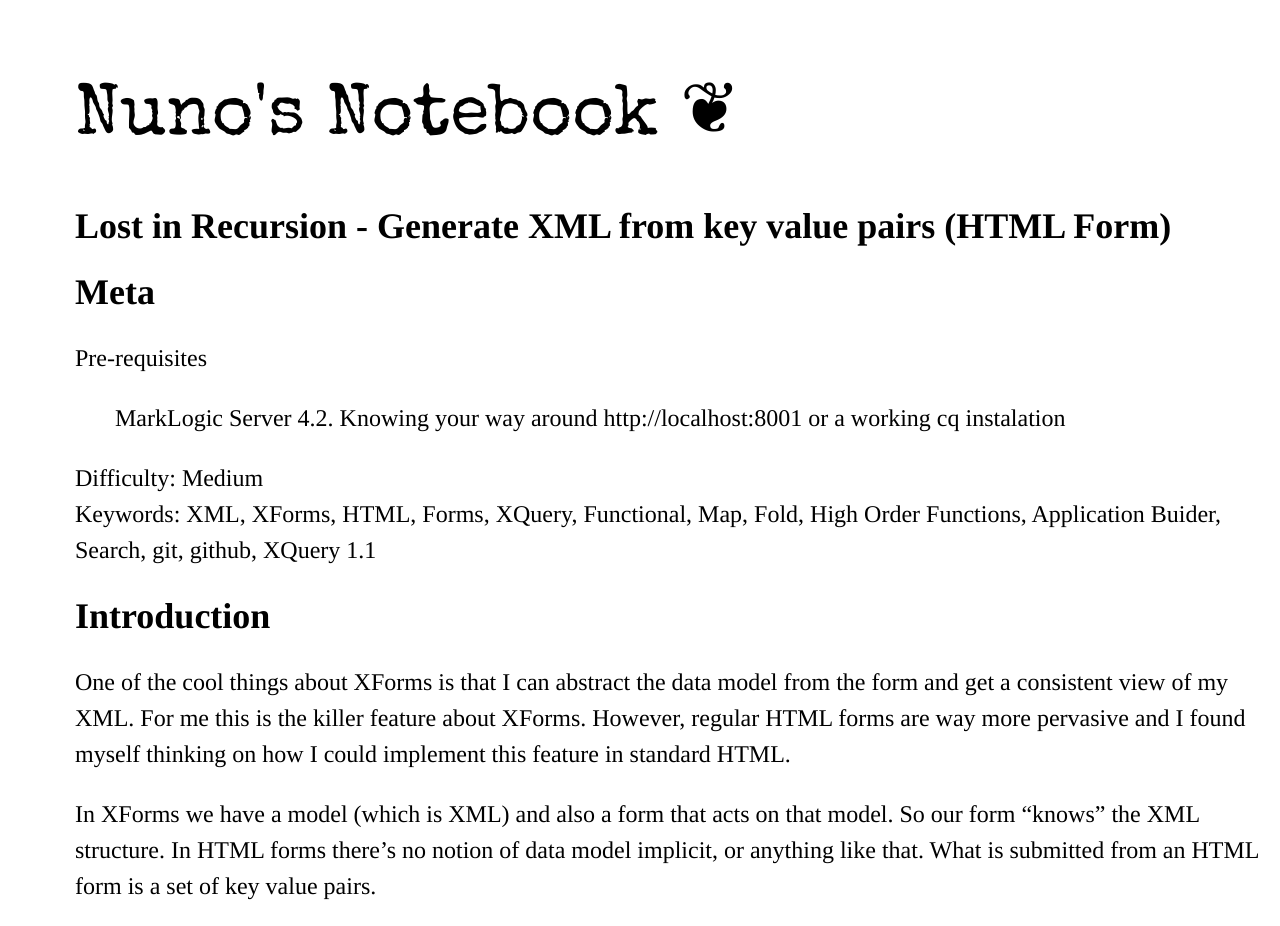
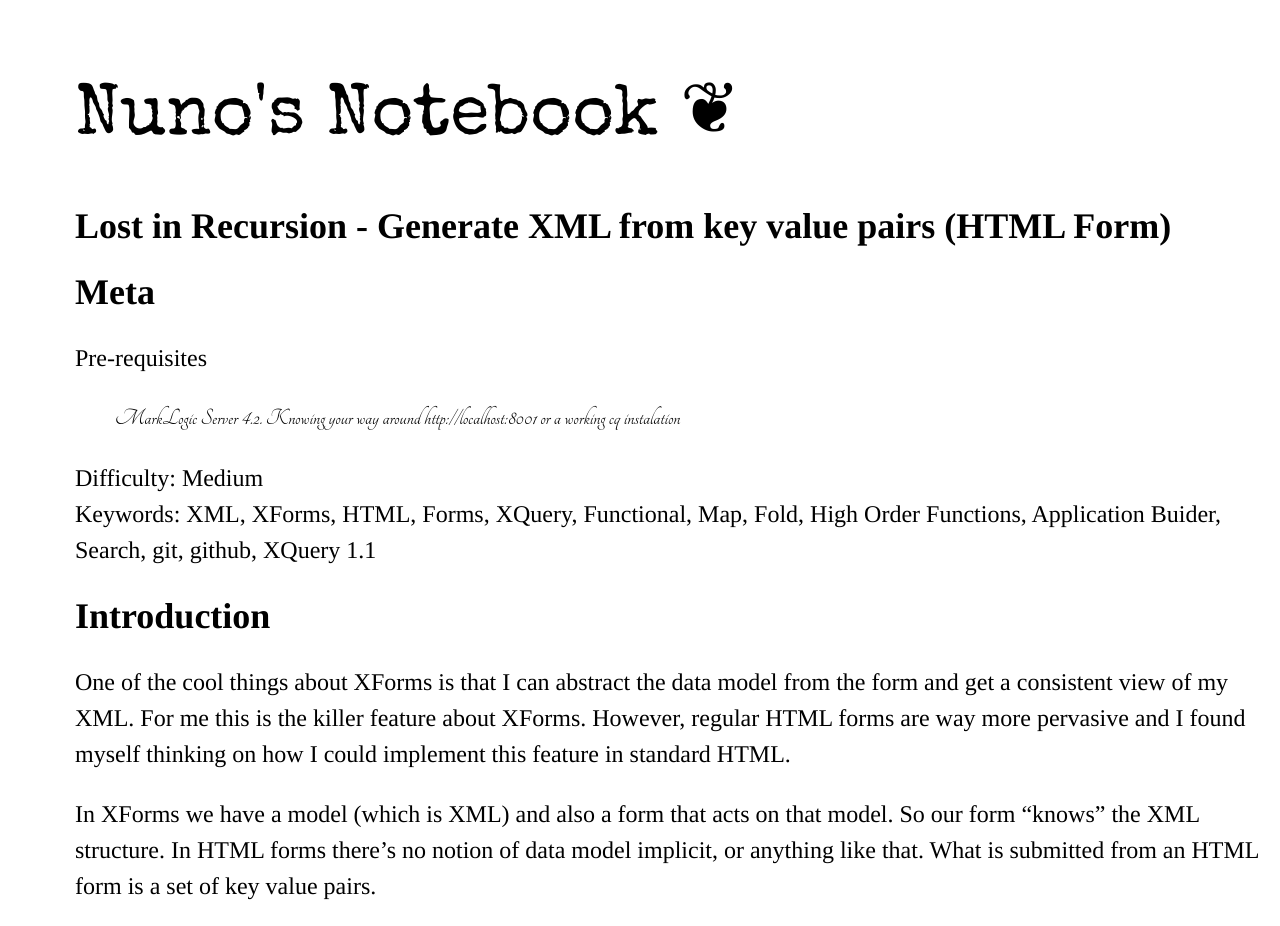
Before and after one commit to dscape/dscape.github.com, a Jekyll site: the page built from _posts/2010-08-28-lost-in-recursion-generate-xml-from-key-value-pairs-html-form.markdown, in a window 1280 px wide. Shown: the top 926 px of the page. Built offline with Jekyll 4.4.1, drawn with Linux system fonts in a browser that asks for light colours; Markdown is read by kramdown in place of the engine named in the settings; grey boxes are pictures that could not be loaded.

Commit message:
check style partial

```diff
--- a/_layouts/default.html
+++ b/_layouts/default.html
@@ -6,7 +6,9 @@
      <link href="http://feeds.feedburner.com/nunojob" rel="alternate" title="Nuno Job" type="application/atom+xml" />
      <link rel="stylesheet" href="/css/screen.css" type="text/css" media="screen, projection"/>
      <link rel="stylesheet" type="text/css"
-           href="http://fonts.googleapis.com/css?family=Inconsolata">
+            href="http://fonts.googleapis.com/css?family=Inconsolata">
+     <link rel="stylesheet" type="text/css"
+            href="http://fonts.googleapis.com/css?family=Tangerine">
      <link rel="stylesheet" type="text/css"
            href="http://fonts.googleapis.com/css?family=Special+Elite">
       <link rel="stylesheet" type="text/css"
--- a/css/screen.css
+++ b/css/screen.css
@@ -1,17 +1,18 @@
-body     { line-height: 1.5em ; margin: 100px 0 0 75px ;
+body       { line-height: 1.5em ; margin: 100px 0 0 75px ;
   font-family: Times, serif ; font-size: 18pt ; }
-h1       { font-size: 1.5em; margin-top: 1.5em; }
-ul       { padding: 0; }
-ul li    { list-style-type: none; }
-code     { font-family: 'Inconsolata', Courier, serif; color: #063;}
+h1         { font-size: 1.5em; margin-top: 1.5em; }
+ul         { padding: 0; }
+ul li      { list-style-type: none; }
+code       { font-family: 'Inconsolata', Courier, serif; color: #063; }
+blockquote { font-family: 'Tangerine', Times, serif;}
+a:hover    { color: #036; }
 a:link, a:visited { color: #000; }
-a:hover  { color: #036; }
-.rss a, .title a { text-decoration: none ; }
-.site .title     { font-family: 'Special Elite', Times, serif;
+.rss a, .title a            { text-decoration: none ; }
+.rss a:link, .rss a:visited { color: #603 ; }
+.title        { font-family: 'Special Elite', Times, serif;
   font-size: 3em; margin-bottom: 1em; }
-.footer { margin-top: 2em; }
-.rss { font-family: 'Pacifico', arial, serif; margin-right: 1.2em;
+.footer       { margin-top: 2em; }
+.rss a:hover  { color: #036; }
+a.extra:hover { color: #f00; }
+.rss          { font-family: 'Pacifico', arial, serif; margin-right: 1.2em;
   margin-bottom: 1em; text-align: right; font-size: 1.2em; }
-.rss a:link, .rss a:visited { color: #603 ; }
-.rss a:hover { color: #036; }
-a.extra:hover { color: #f00; }
```
